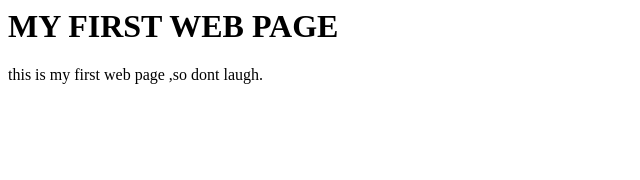
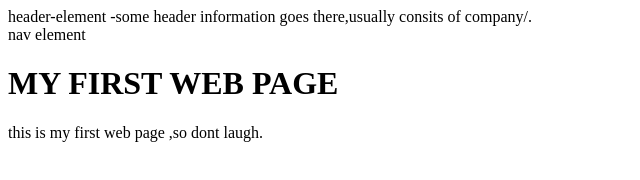
Before and after one commit to MarkKobs/coursera-test, a plain HTML site: page site/index.html in a window 1280 px wide. Shown: the whole page, without its empty margins (0-640 px from the left). Drawn offline with Linux system fonts and the light colour scheme.

Commit message:
modifed.hah

```diff
--- a/site/index.html
+++ b/site/index.html
@@ -1,6 +1,15 @@
+<!doctype html>
 <html>
-<head><title>Welcome to html!</title></head>
+<head><title>Welcome to html!</title>
+<meta charset="utf-8">
+</head>
 <body>
+<header>
+	header-element -some header information goes there,usually consits of company/.
+	<nav>
+		nav element
+	</nav>
+</header>
 <h1>MY FIRST WEB PAGE</h1>
 <p>this is my first web page ,so dont laugh.</p>
 </body>
```
